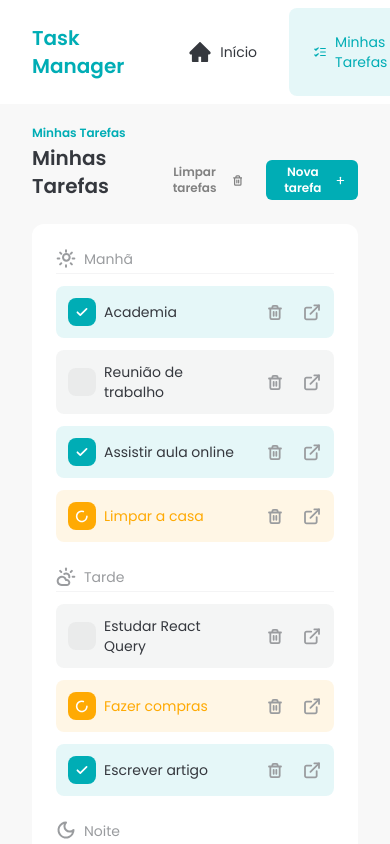
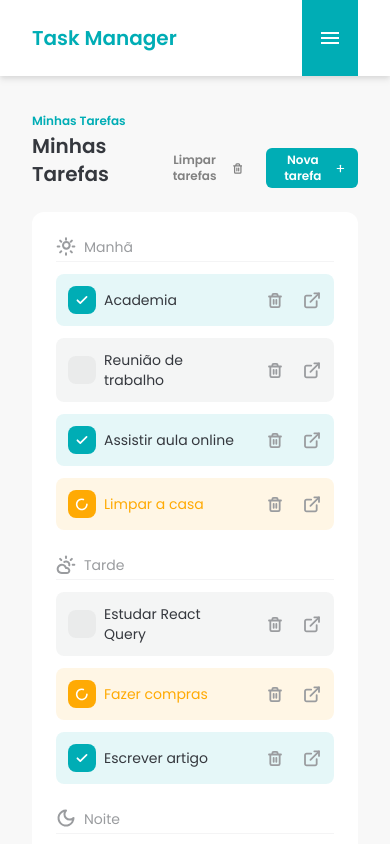
Before and after one commit to araujoerick/task-manager, a React (Vite) app: page /tasks in a window 390 px wide. Shown: the top 844 px of the page. Built offline with nearby package versions, Linux system fonts and the light colour scheme; data requests are answered from the project's data file.

Commit message:
✨ feat: add hamburger menu to mobile devices

```diff
--- a/src/assets/icons/index.js
+++ b/src/assets/icons/index.js
@@ -8,6 +8,7 @@ import GlassWaterIcon from "./glass-water.svg?react";
 import HomeIcon from "./home.svg?react";
 import LoaderIcon from "./loader.svg?react";
 import Loader2Icon from "./loader2.svg?react";
+import MenuIcon from "./menu.svg?react";
 import MoonIcon from "./moon.svg?react";
 import SunIcon from "./sun.svg?react";
 import TasksIcon from "./tasks.svg?react";
@@ -25,6 +26,7 @@ export {
   HomeIcon,
   Loader2Icon,
   LoaderIcon,
+  MenuIcon,
   MoonIcon,
   SunIcon,
   Tasks2Icon,
--- a/src/components/Sidebar.jsx
+++ b/src/components/Sidebar.jsx
@@ -1,9 +1,14 @@
-import { HomeIcon, TasksIcon } from "../assets/icons/";
+import { useState } from "react";
+
+import { HomeIcon, MenuIcon, TasksIcon } from "../assets/icons/";
 import SidebarButton from "./ui/SidebarButton";
 
 const Sidebar = () => {
+  const [isMenuOpen, setIsMenuOpen] = useState(false);
+  const toggleMenu = () => setIsMenuOpen(!isMenuOpen);
+
   return (
-    <nav className="fixed left-0 top-0 z-50 flex w-screen justify-between bg-white pr-8 lg:h-screen lg:max-w-64 lg:flex-col lg:justify-start lg:pr-0">
+    <nav className="sticky top-0 z-50 flex w-full justify-between bg-white pr-8 drop-shadow-md lg:fixed lg:left-0 lg:h-screen lg:max-w-64 lg:flex-col lg:justify-start lg:pr-0 lg:drop-shadow-none">
       <div className="space-y-4 px-8 py-6">
         <h1 className="text-xl font-semibold text-brand-primary">
           Task Manager
@@ -13,7 +18,9 @@ const Sidebar = () => {
           <span className="text-brand-primary">organizador de tarefas</span>.
         </p>
       </div>
-      <div className="flex gap-2 p-2 lg:flex-col">
+      <div
+        className={`${isMenuOpen ? "flex" : "hidden"} absolute right-2 top-[76px] flex flex-col gap-2 rounded-b-[10px] bg-brand-white p-3 md:p-2`}
+      >
         <SidebarButton to="/">
           <HomeIcon />
           Início
@@ -23,6 +30,23 @@ const Sidebar = () => {
           Minhas Tarefas
         </SidebarButton>
       </div>
+      <div className="hidden gap-2 p-2 md:flex lg:flex-col">
+        <SidebarButton to="/">
+          <HomeIcon />
+          Início
+        </SidebarButton>
+        <SidebarButton to="/tasks">
+          <TasksIcon />
+          Minhas Tarefas
+        </SidebarButton>
+      </div>
+      <button
+        type="button"
+        className="flex items-center gap-2 bg-brand-primary px-4 text-white md:hidden"
+        onClick={toggleMenu}
+      >
+        <MenuIcon />
+      </button>
     </nav>
   );
 };
--- a/src/components/Tasks.jsx
+++ b/src/components/Tasks.jsx
@@ -12,7 +12,7 @@ const Tasks = () => {
   const eveningTasks = tasks?.filter((task) => task.time === "evening");
 
   return (
-    <section className="mt-14 w-full max-w-[1185px] space-y-6 px-8 pb-8 pt-16 lg:ml-64">
+    <section className="w-full max-w-[1185px] space-y-6 px-8 pb-8 pt-8 lg:ml-64 lg:pt-16">
       <Header subtitle="Minhas Tarefas" title="Minhas Tarefas" />
       <div className="rounded-xl bg-white p-6">
         <div className="space-y-3">
--- a/src/pages/Home.jsx
+++ b/src/pages/Home.jsx
@@ -11,9 +11,9 @@ const HomePage = () => {
   const { data: tasks } = useGetTasks();
 
   return (
-    <div className="flex">
+    <div className="flex flex-col lg:flex-row">
       <Sidebar />
-      <section className="mt-14 w-full max-w-[1185px] space-y-6 px-8 pb-8 pt-16 lg:ml-64">
+      <section className="w-full max-w-[1185px] space-y-6 px-8 pb-8 pt-8 lg:ml-64 lg:pt-16">
         <Header subtitle={"Início"} title={"Dashboard"} />
         <DashboardCards />
         <div className="grid gap-8 md:grid-cols-3">
--- a/src/pages/TaskDetails.jsx
+++ b/src/pages/TaskDetails.jsx
@@ -60,9 +60,9 @@ const TaskDetailsPage = () => {
   };
 
   return (
-    <div className="flex">
+    <div className="flex flex-col lg:flex-row">
       <Sidebar />
-      <section className="mt-14 flex w-full max-w-[1185px] flex-col gap-6 px-8 py-16 lg:ml-64">
+      <section className="flex w-full max-w-[1185px] flex-col gap-6 px-8 py-8 lg:ml-64 lg:py-16">
         <div>
           <button
             onClick={handleBackClick}
--- a/src/pages/Tasks.jsx
+++ b/src/pages/Tasks.jsx
@@ -3,7 +3,7 @@ import Tasks from "../components/Tasks";
 
 function TasksPage() {
   return (
-    <div className="flex">
+    <div className="flex flex-col lg:flex-row">
       <Sidebar />
       <Tasks />
     </div>
```
Also changed, not shown: src/assets/icons/menu.svg (added).
